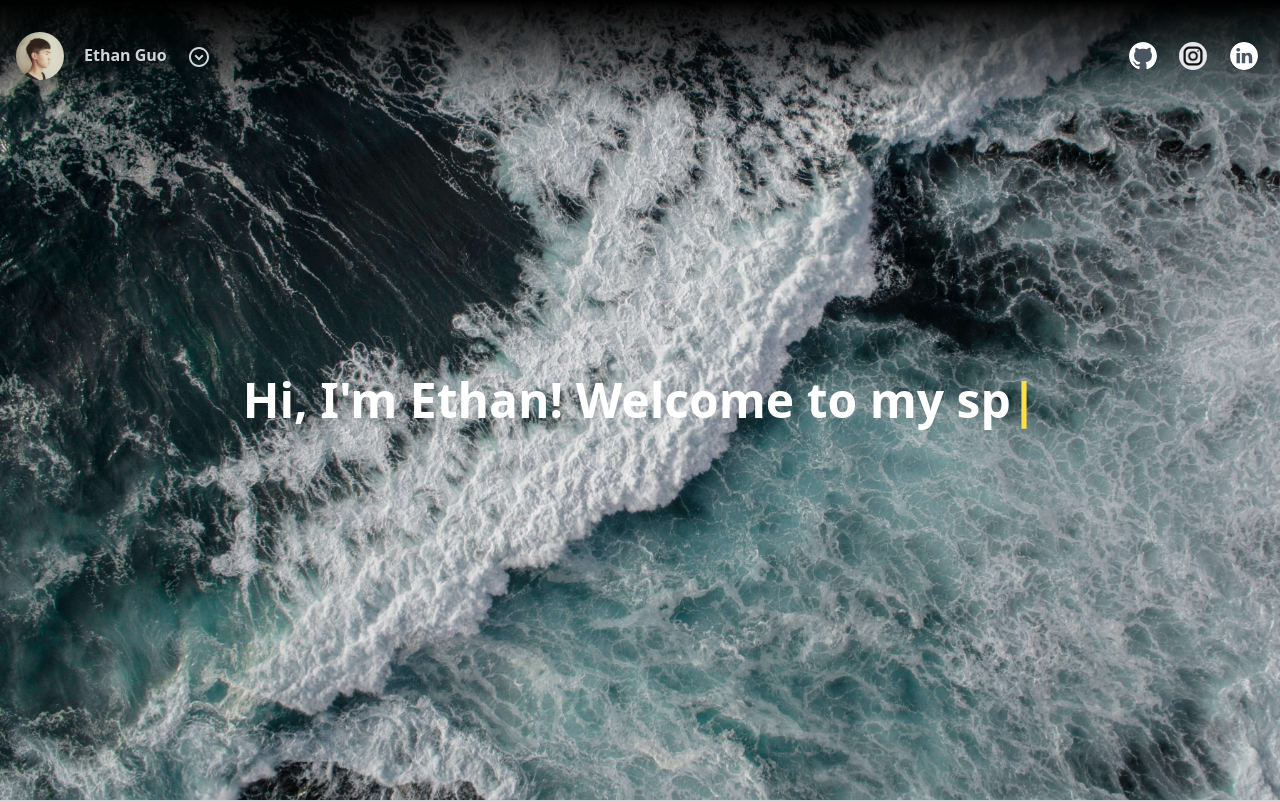
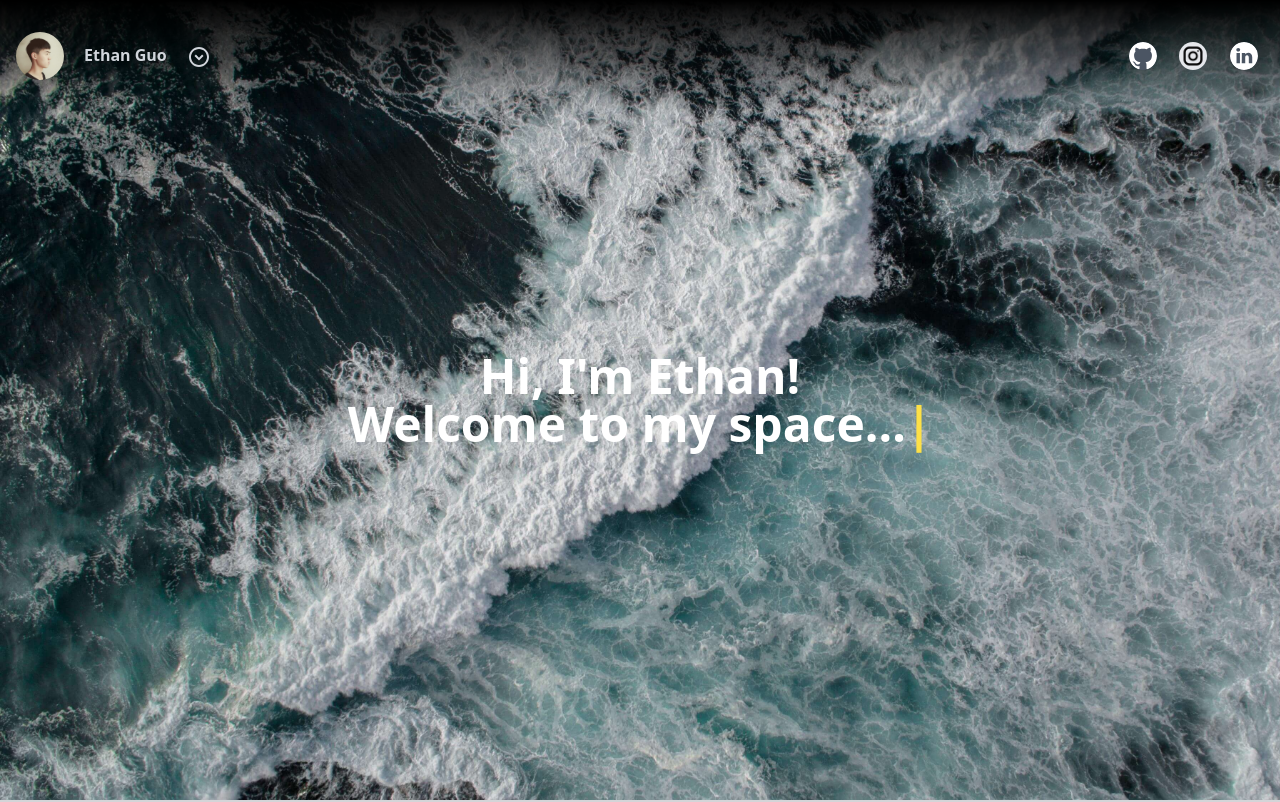
Before and after one commit to EthanGuo666/EthanGuo666.github.io, a React (Vite) app in the folder ethan_personal_page/: page / in a window 1280 px wide. Shown: the top 802 px of the page. Built offline with nearby package versions, Linux system fonts and the light colour scheme.

Commit message:
chores: add line break

```diff
--- a/ethan_personal_page/src/components/SummaryBox.jsx
+++ b/ethan_personal_page/src/components/SummaryBox.jsx
@@ -15,13 +15,13 @@ function SummaryBox() {
     }
   });
 
-  const message = "Hi, I'm Ethan! Welcome to my space...";
+  const message = "Welcome to my space...";
 
   return (
     //
     <div className="flex w-full h-full bg-[url('./src/assets/Background.jpg')] bg-cover" id='page-top'>
       <div className='w-full m-auto text-center font-sans text-5xl font-bold text-white'>
-        {/* <span>Hi, I'm Ethan!<br/></span> */}
+        <span>Hi, I'm Ethan!<br/></span>
         {text}
         <span className="text-yellow-300">|</span>
       </div>
```
